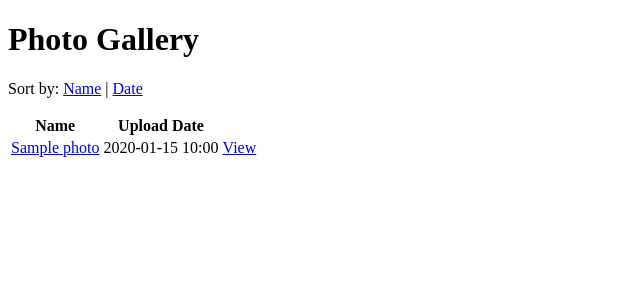
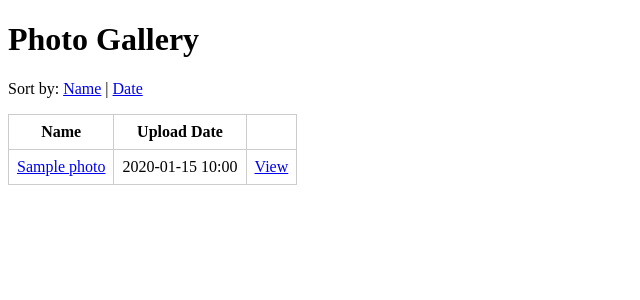
Before and after one commit to apalasti/cloud-based-systems, a FastAPI app: page / in a window 1280 px wide. Shown: the part 26-326 px from the top of the page, without its empty margins (0-640 px from the left). Run offline with FastAPI, Linux system fonts and the light colour scheme; tables that the repository leaves empty hold one stand-in row (values such as "Sample post").

Commit message:
Enhance dashboard table styling for improved readability
- Added border and padding styles to table headers and cells in dashboard.html.
- Improved visual structure of the photo listing for better user experience.

```diff
--- a/app/templates/dashboard.html
+++ b/app/templates/dashboard.html
@@ -13,22 +13,22 @@
   <a href="/?sort=name">Name</a> |
   <a href="/?sort=date">Date</a>
 </p>
-<table>
+<table style="border-collapse: collapse; border: 1px solid #ccc;">
   <thead>
     <tr>
-      <th>Name</th>
-      <th>Upload Date</th>
-      <th></th>
-      {% if current_user %}<th></th>{% endif %}
+      <th style="border: 1px solid #ccc; padding: 0.5em;">Name</th>
+      <th style="border: 1px solid #ccc; padding: 0.5em;">Upload Date</th>
+      <th style="border: 1px solid #ccc; padding: 0.5em;"></th>
+      {% if current_user %}<th style="border: 1px solid #ccc; padding: 0.5em;"></th>{% endif %}
     </tr>
   <tbody>
     {% for photo in photos %}
     <tr>
-      <td><a href="/photo/{{ photo.id }}">{{ photo.name }}</a></td>
-      <td>{{ photo.created_at.strftime('%Y-%m-%d %H:%M') }}</td>
-      <td><a href="/photo/{{ photo.id }}">View</a></td>
+      <td style="border: 1px solid #ccc; padding: 0.5em;"><a href="/photo/{{ photo.id }}">{{ photo.name }}</a></td>
+      <td style="border: 1px solid #ccc; padding: 0.5em;">{{ photo.created_at.strftime('%Y-%m-%d %H:%M') }}</td>
+      <td style="border: 1px solid #ccc; padding: 0.5em;"><a href="/photo/{{ photo.id }}">View</a></td>
       {% if current_user %}
-      <td>
+      <td style="border: 1px solid #ccc; padding: 0.5em;">
         <form action="/photo/{{ photo.id }}/delete" method="post" style="display:inline;" onsubmit="return confirm('Delete this photo?');">
           <button type="submit">Delete</button>
         </form>
```
